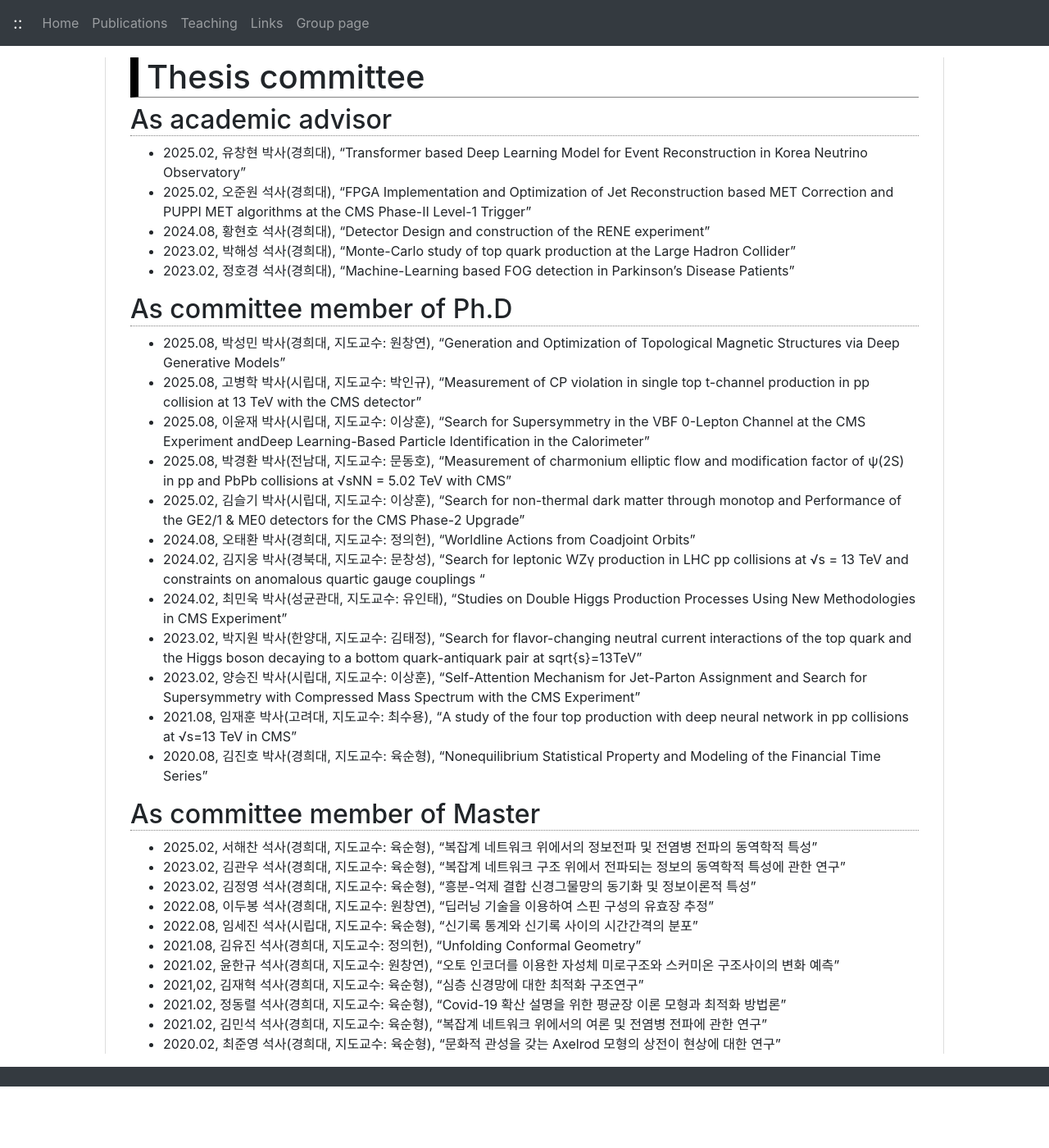
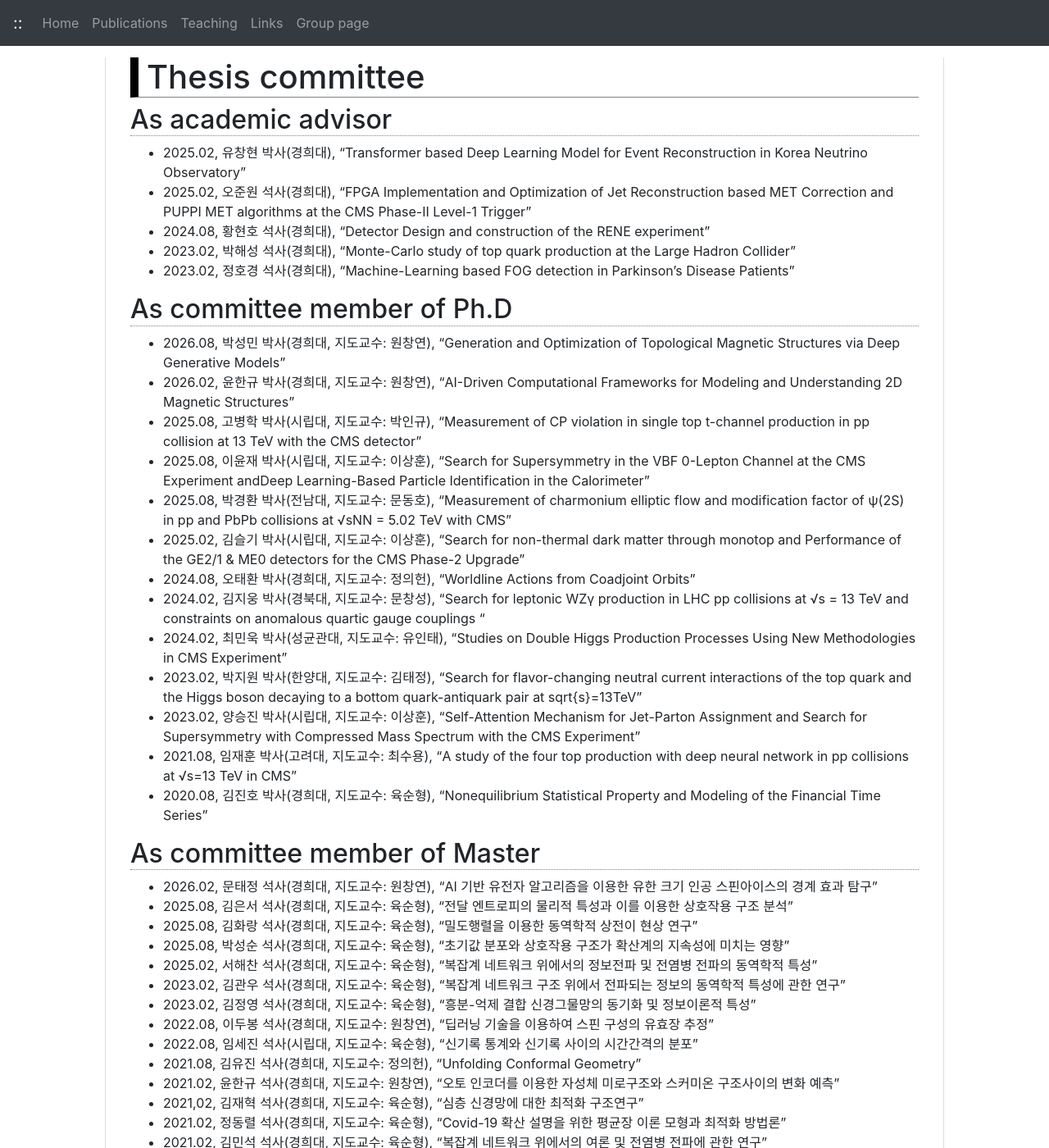
Before and after one commit to jhgoh/jhgoh.github.io, a Jekyll site: the page built from ThesisCommittee.md, in a window 1280 px wide and 1400 px high. Shown: the whole window at 82% size. Built offline with Jekyll 4.4.1, drawn with Linux system fonts in a browser that asks for light colours; nearby versions of some CDN libraries; our own code applies the rules of GitHub Pages for plain Markdown files.

Commit message:
Update ThesisCommittee.md

```diff
--- a/ThesisCommittee.md
+++ b/ThesisCommittee.md
@@ -7,7 +7,8 @@
 - 2023.02, 정호경 석사(경희대), "Machine-Learning based FOG detection in Parkinson's Disease Patients"
 
 ## As committee member of Ph.D
-- 2025.08, 박성민 박사(경희대, 지도교수: 원창연), "Generation and Optimization of Topological Magnetic Structures via Deep Generative Models"
+- 2026.08, 박성민 박사(경희대, 지도교수: 원창연), "Generation and Optimization of Topological Magnetic Structures via Deep Generative Models"
+- 2026.02, 윤한규 박사(경희대, 지도교수: 원창연), "AI-Driven Computational Frameworks for Modeling and Understanding 2D Magnetic Structures"
 - 2025.08, 고병학 박사(시립대, 지도교수: 박인규), "Measurement of CP violation in single top t-channel production in pp collision at 13 TeV with the CMS detector"
 - 2025.08, 이윤재 박사(시립대, 지도교수: 이상훈), "Search for Supersymmetry in the VBF 0-Lepton Channel at the CMS Experiment andDeep Learning-Based Particle Identification in the Calorimeter"
 - 2025.08, 박경환 박사(전남대, 지도교수: 문동호), "Measurement of charmonium elliptic flow and modification factor of ψ(2S) in pp and PbPb collisions at √sNN = 5.02 TeV with CMS"
@@ -21,6 +22,10 @@
 - 2020.08, 김진호 박사(경희대, 지도교수: 육순형), "Nonequilibrium Statistical Property and Modeling of the Financial Time Series"
 
 ## As committee member of Master
+- 2026.02, 문태정 석사(경희대, 지도교수: 원창연), "AI 기반 유전자 알고리즘을 이용한 유한 크기 인공 스핀아이스의 경계 효과 탐구"
+- 2025.08, 김은서 석사(경희대, 지도교수: 육순형), "전달 엔트로피의 물리적 특성과 이를 이용한 상호작용 구조 분석"
+- 2025.08, 김화랑 석사(경희대, 지도교수: 육순형), "밀도행렬을 이용한 동역학적 상전이 현상 연구"
+- 2025.08, 박성순 석사(경희대, 지도교수: 육순형), "초기값 분포와 상호작용 구조가 확산계의 지속성에 미치는 영향"
 - 2025.02, 서해찬 석사(경희대, 지도교수: 육순형), "복잡계 네트워크 위에서의 정보전파 및 전염병 전파의 동역학적 특성"
 - 2023.02, 김관우 석사(경희대, 지도교수: 육순형), "복잡계 네트워크 구조 위에서 전파되는 정보의 동역학적 특성에 관한 연구"
 - 2023.02, 김정영 석사(경희대, 지도교수: 육순형), "흥분-억제 결합 신경그물망의 동기화 및 정보이론적 특성"
```
